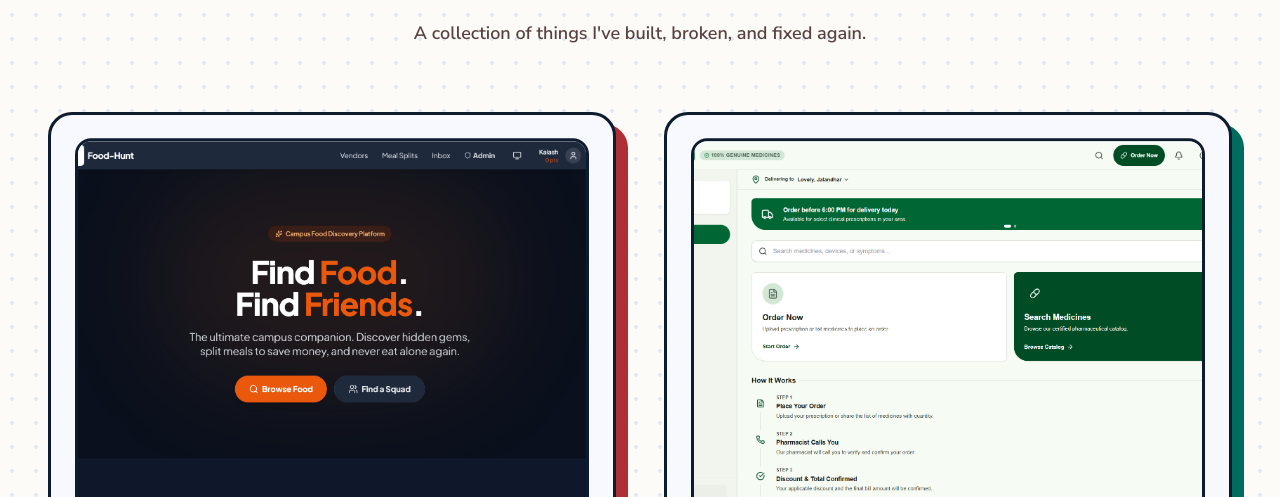
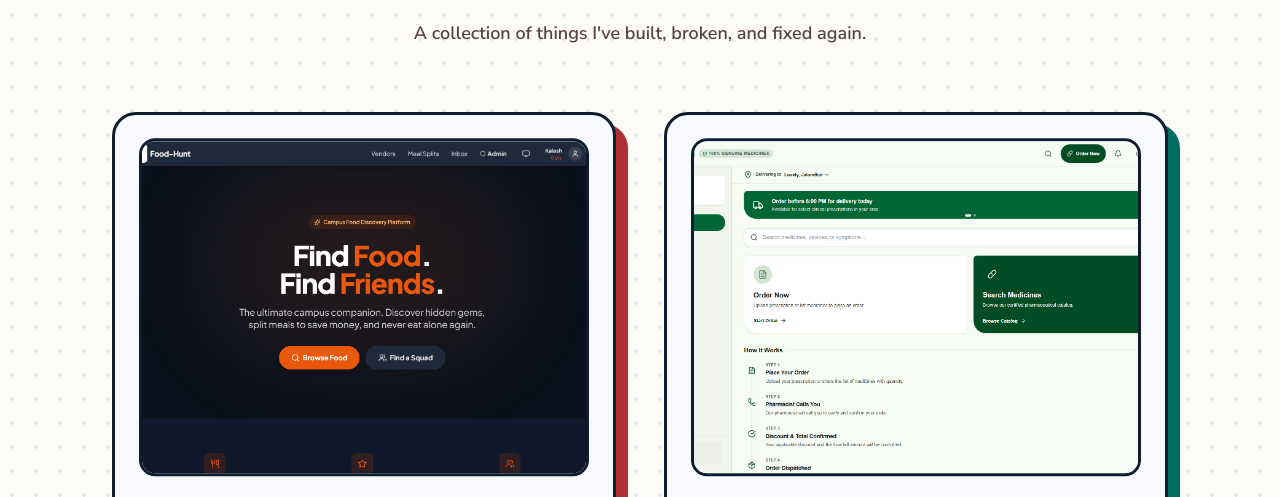
Before and after one commit to justkalesh/justkalesh, a website built with Vite: page projects.html in a window 1280 px wide. Shown: the part 285-782 px from the top of the page. Built offline with nearby package versions, Linux system fonts and the light colour scheme.

Commit message:
style: reduce max-width of projects page

```diff
--- a/projects.html
+++ b/projects.html
@@ -81,7 +81,7 @@
   <!-- ═══════════════════════════════════════════
        PAGE HEADER
        ═══════════════════════════════════════════ -->
-  <main class="relative flex-grow px-[16px] md:px-[48px] max-w-7xl mx-auto w-full py-12 md:py-[96px]">
+  <main class="relative flex-grow px-[16px] md:px-[48px] max-w-6xl mx-auto w-full py-12 md:py-[96px]">
 
     <!-- Title Area -->
     <div class="mb-16 text-center">
```
